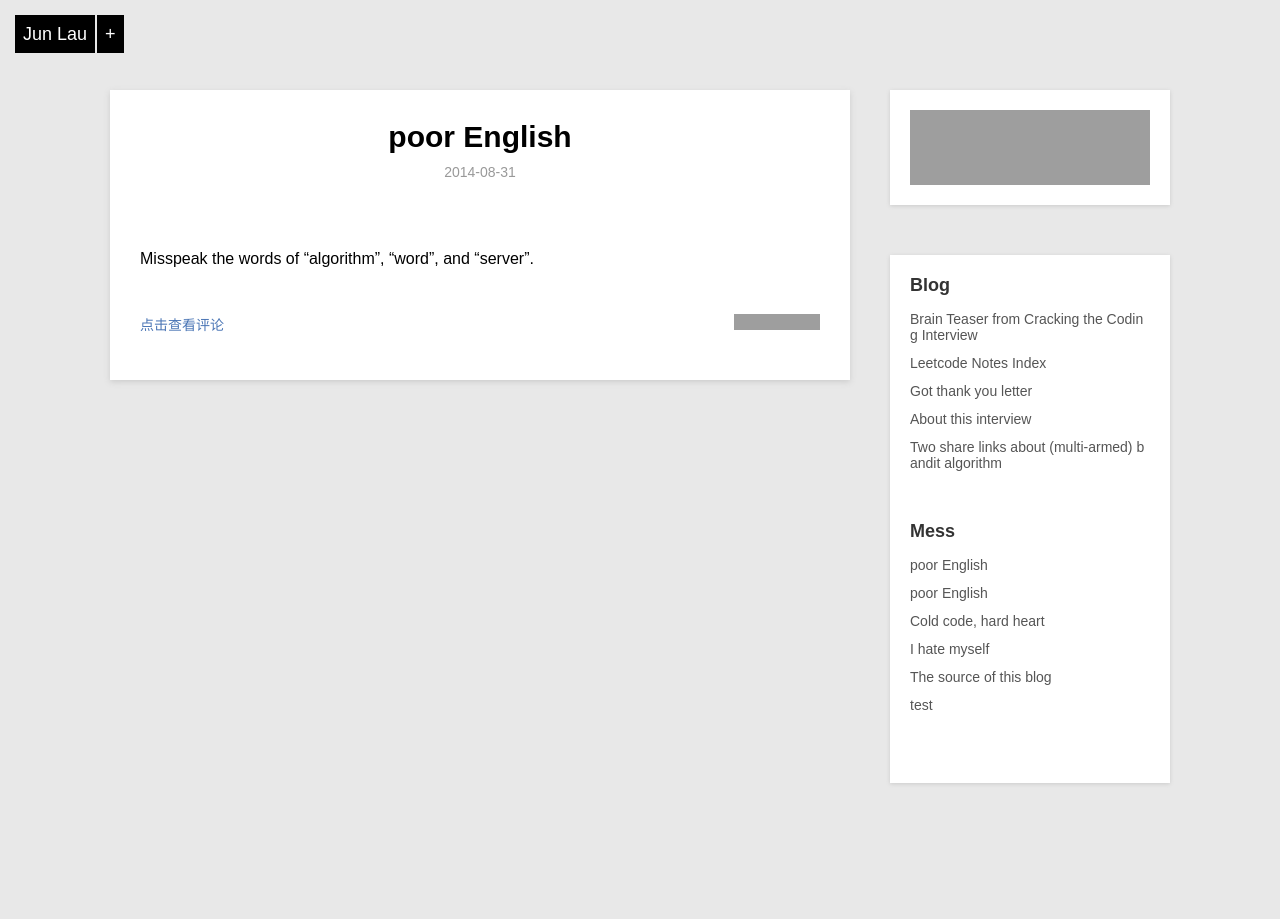
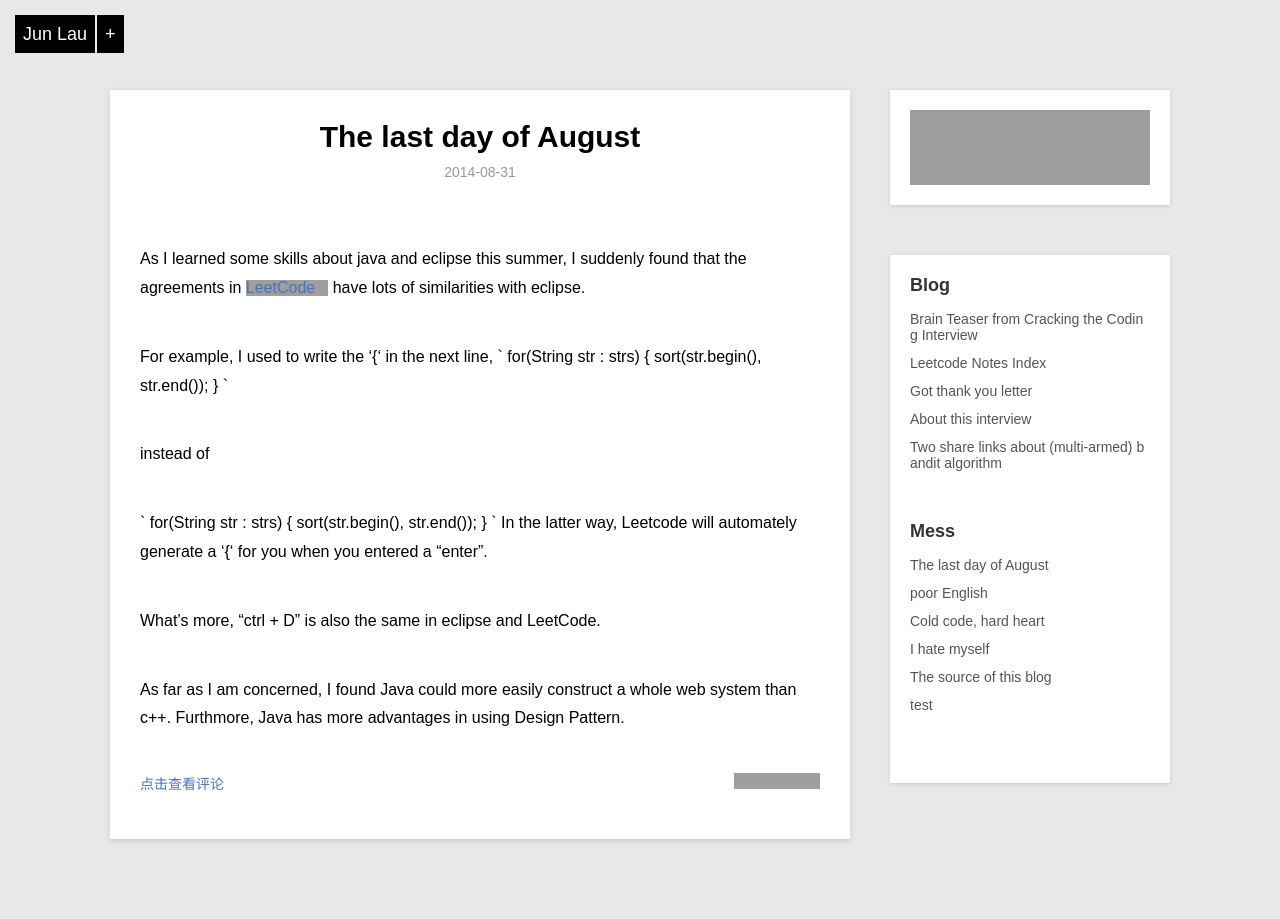
Before and after one commit to kunth/kunth.github.io, a Jekyll site: the page built from _posts/mess/2014-08-31-last-day-of-August.md, in a window 1280 px wide. Built offline with Jekyll 4.4.1, drawn with Linux system fonts in a browser that asks for light colours; Markdown is read by kramdown in place of the engine named in the settings; grey boxes are pictures that could not be loaded.

Commit message:
upload 2014-08-31-last-day-of-August.md

```diff
--- a/_posts/mess/2014-08-31-last-day-of-August.md
+++ b/_posts/mess/2014-08-31-last-day-of-August.md
@@ -1,8 +1,29 @@
 ---
 layout: post
-title: poor English
-description: What  embarrassed moments
+title: The last day of August
+description: I used to like August
 category: mess
 ---
 
-Misspeak the words of "algorithm", "word", and "server".
+As I learned some skills about java and eclipse this summer, I suddenly found that the agreements in [LeetCode](https://oj.leetcode.com/problems/) have lots of similarities with eclipse.
+
+For example, I used to write the '{' in the next line,
+`
+        for(String str : strs)
+        {
+            sort(str.begin(), str.end());
+        }
+`
+
+instead of
+
+`
+        for(String str : strs) {
+            sort(str.begin(), str.end());
+        }
+`
+In the latter way, Leetcode will automately generate a '{' for you when you entered a "enter".
+
+What's more, "ctrl + D" is also the same in eclipse and LeetCode.
+
+As far as I am concerned, I found Java could more easily construct a whole web system than c++. Furthmore, Java has more advantages in using Design Pattern.
```
